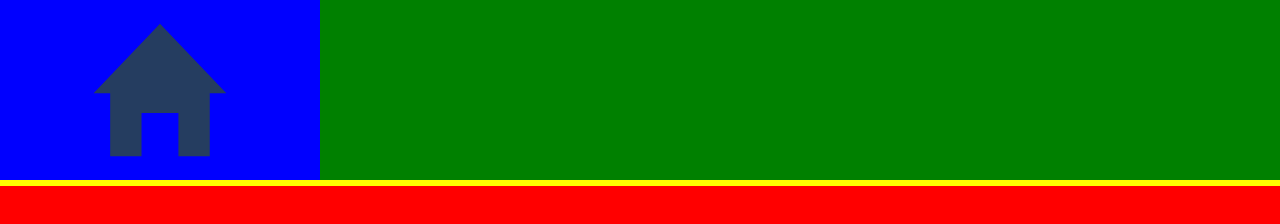
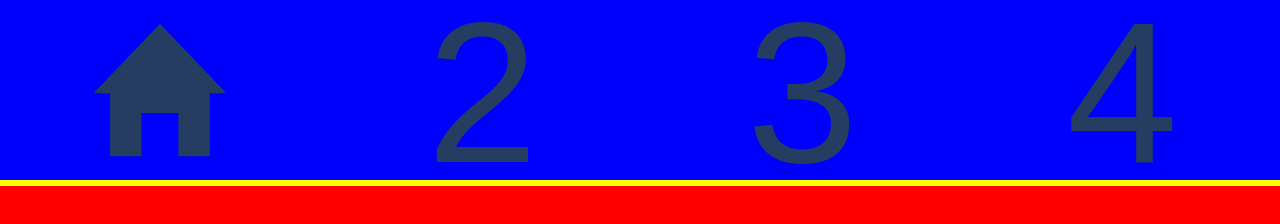
Before and after one commit to PurpleDefault/Online-CV-Portfolio, a plain HTML site: page index.html in a window 1280 px wide. Drawn offline with Linux system fonts and the light colour scheme.

Commit message:
icon updates

```diff
--- a/index.css
+++ b/index.css
@@ -69,6 +69,21 @@ section#home {
   background-size: contain;
 }
 
+section#portfolio {
+  background: url(images/2.svg) no-repeat center center;
+  background-size: contain;
+}
+
+section#about {
+  background: url(images/3.svg) no-repeat center center;
+  background-size: contain;
+}
+
+section#contact {
+  background: url(images/4.svg) no-repeat center center;
+  background-size: contain;
+}
+
 section.page_container {
   position: absolute;
   top: 0px;
--- a/index.html
+++ b/index.html
@@ -9,9 +9,9 @@
     <section class="navigation">
 
       <section id="home" class="button_container">
-      </section><section class="button_container">
-      </section><section class="button_container">
-      </section><section class="button_container">
+      </section><section id="portfolio" class="button_container">
+      </section><section id="about" class="button_container">
+      </section><section id="contact" class="button_container">
       </section>
 
     </section>
```
